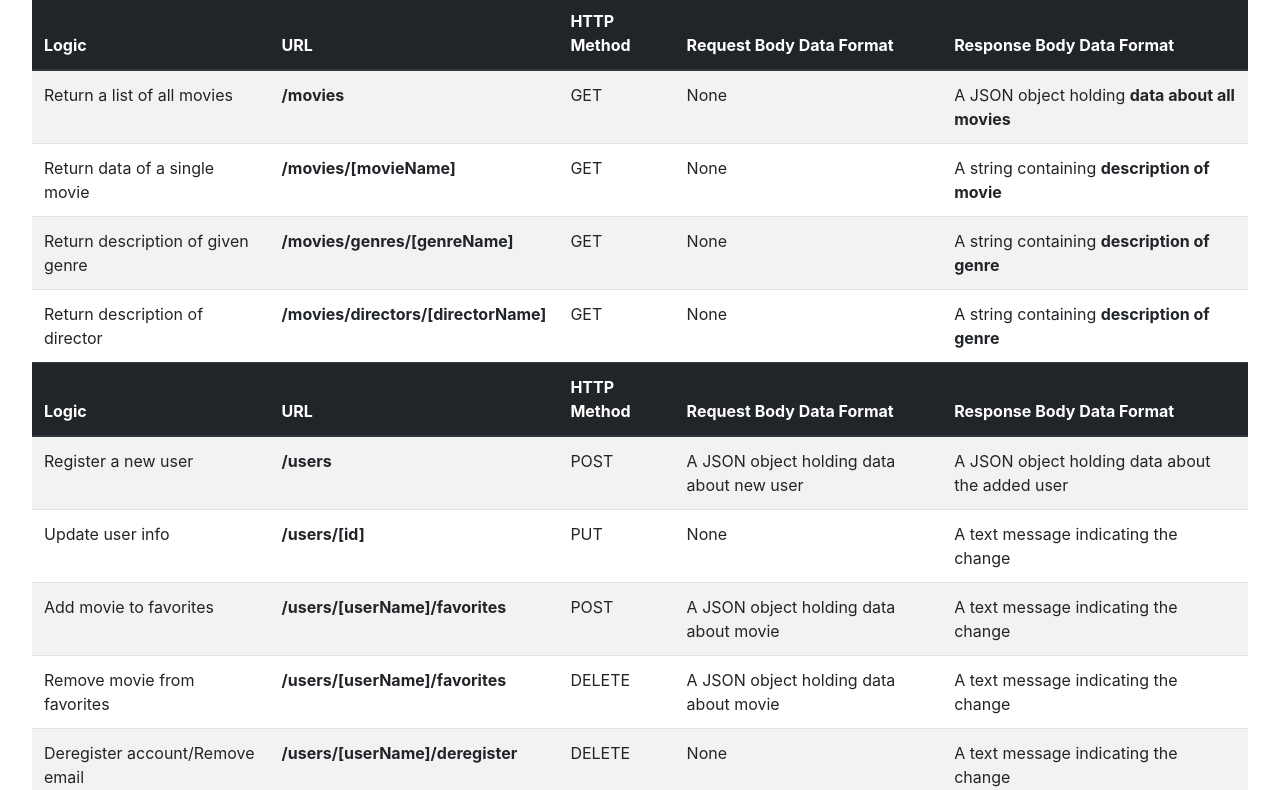
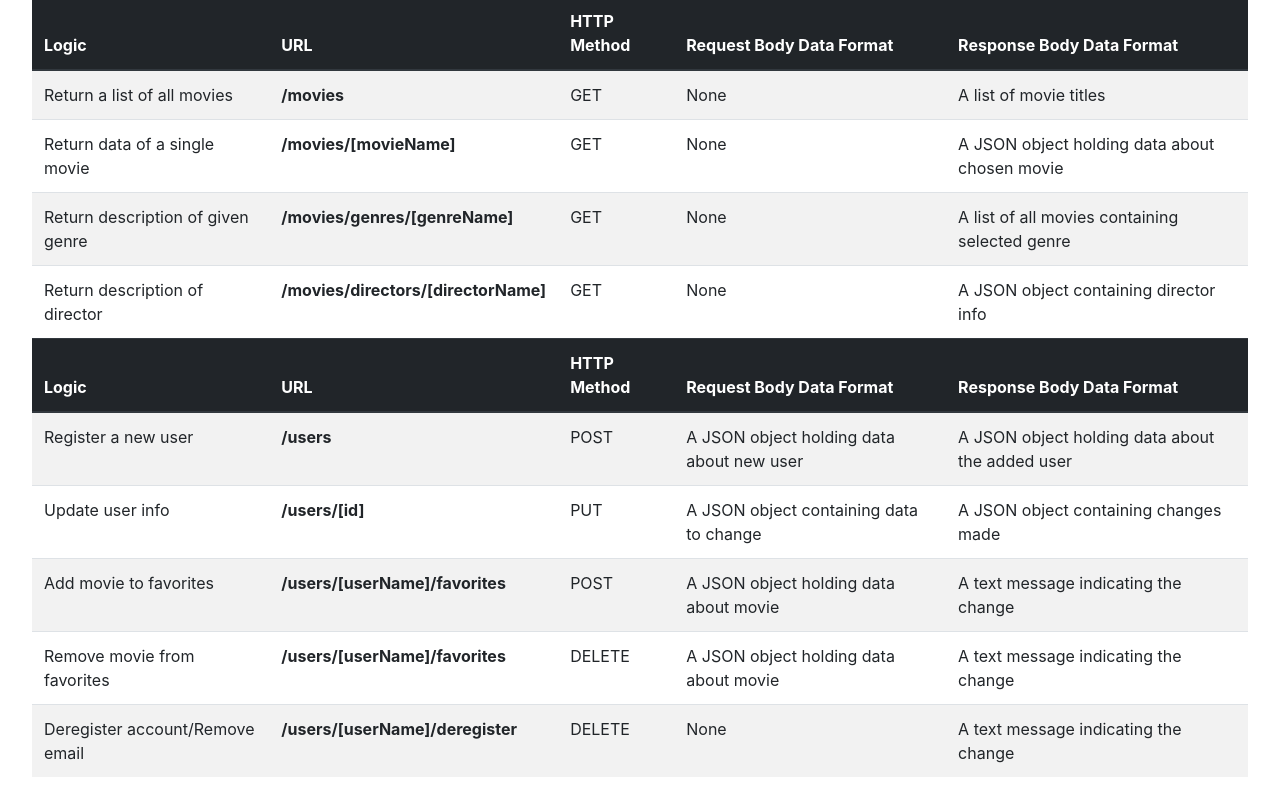
Before and after one commit to sballay8734/movie_api, a website: page public/documentation.html in a window 1280 px wide. Shown: the part 260-1050 px from the top of the page. Drawn offline with nearby package versions, Linux system fonts and the light colour scheme.

Commit message:
update API documentation

```diff
--- a/public/documentation.html
+++ b/public/documentation.html
@@ -35,7 +35,7 @@
       <td class="url">/movies</td>
       <td>GET</td>
       <td>None</td>
-      <td>A JSON object holding <strong>data about all movies</strong></td>
+      <td>A list of movie titles</td>
     </tr>
     <tr>
       <!-- Movie Name -->
@@ -43,7 +43,7 @@
       <td class="url">/movies/[movieName]</td>
       <td>GET</td>
       <td>None</td>
-      <td>A string containing <strong>description of movie</strong></td>
+      <td>A JSON object holding data about chosen movie</td>
     </tr>
     <tr>
       <!-- Genre Name -->
@@ -51,7 +51,7 @@
       <td class="url">/movies/genres/[genreName]</td>
       <td>GET</td>
       <td>None</td>
-      <td>A string containing <strong>description of genre</strong></td>
+      <td>A list of all movies containing selected genre</td>
     </tr>
     <tr>
       <!-- Director Name -->
@@ -59,7 +59,7 @@
       <td class="url">/movies/directors/[directorName]</td>
       <td>GET</td>
       <td>None</td>
-      <td>A string containing <strong>description of genre</strong></td>
+      <td>A JSON object containing director info</td>
     </tr>
     <thead class="thead-dark">
       <tr>
@@ -83,8 +83,8 @@
       <td>Update user info</td>
       <td class="url">/users/[id]</td>
       <td>PUT</td>
-      <td>None</td>
-      <td>A text message indicating the change</strong></td>
+      <td>A JSON object containing data to change</td>
+      <td>A JSON object containing changes made</strong></td>
     </tr>
     <tr>
       <td>Add movie to favorites</td>
```
